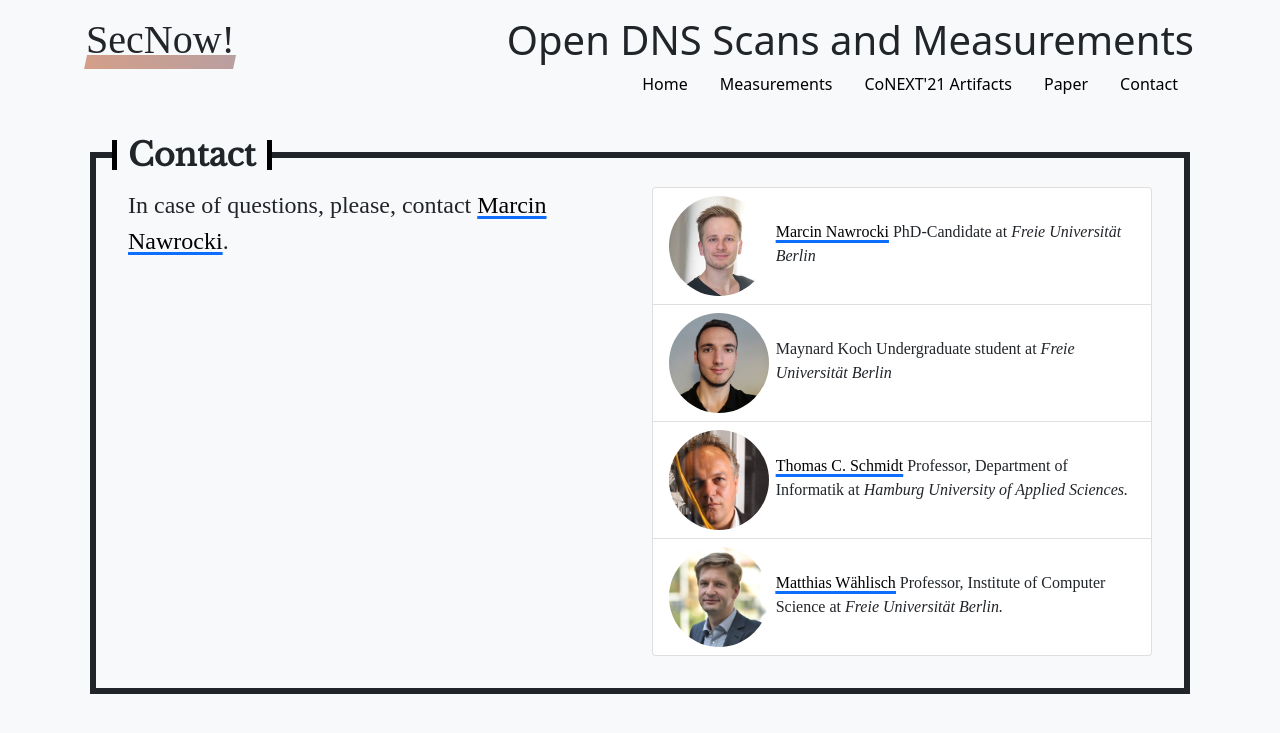
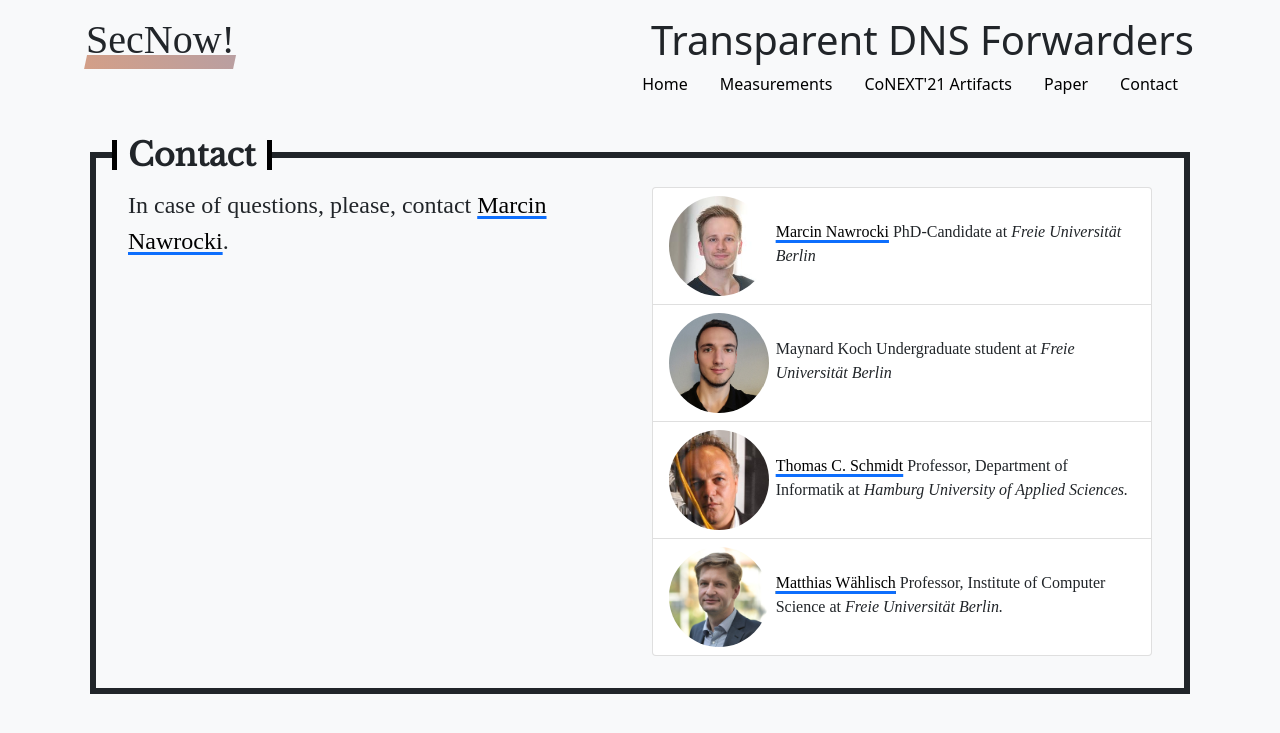
Before and after one commit to netd-tud/odns.secnow.net, a Jekyll site: the page built from contact.md, in a window 1280 px wide. Shown: the top 733 px of the page. Built offline with Jekyll 4.4.1, drawn with Linux system fonts in a browser that asks for light colours; some web fonts are replaced.

Commit message:
Update _config.yml

```diff
--- a/_config.yml
+++ b/_config.yml
@@ -1,5 +1,5 @@
-title: "Security Now!"
-subtitle: "Open DNS Scans and Measurements"
+title: "Scans, Open DNS, ODNS, Measurements, ODNS Scans and Measurements"
+subtitle: "Transparent DNS Forwarders"
 author:
 #email: your-email@secnow.net
 description: >- # this means to ignore newlines until "baseurl:"
```
